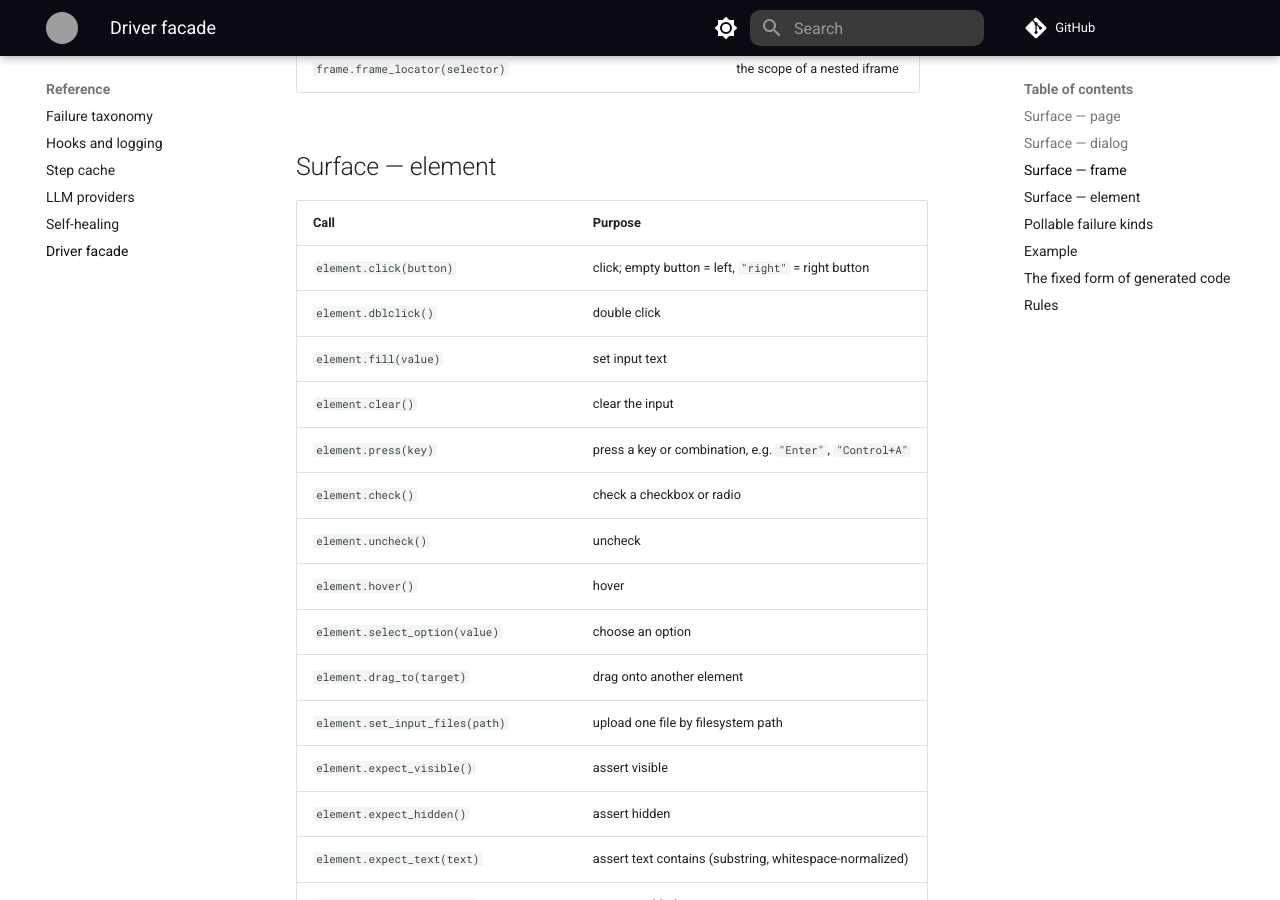
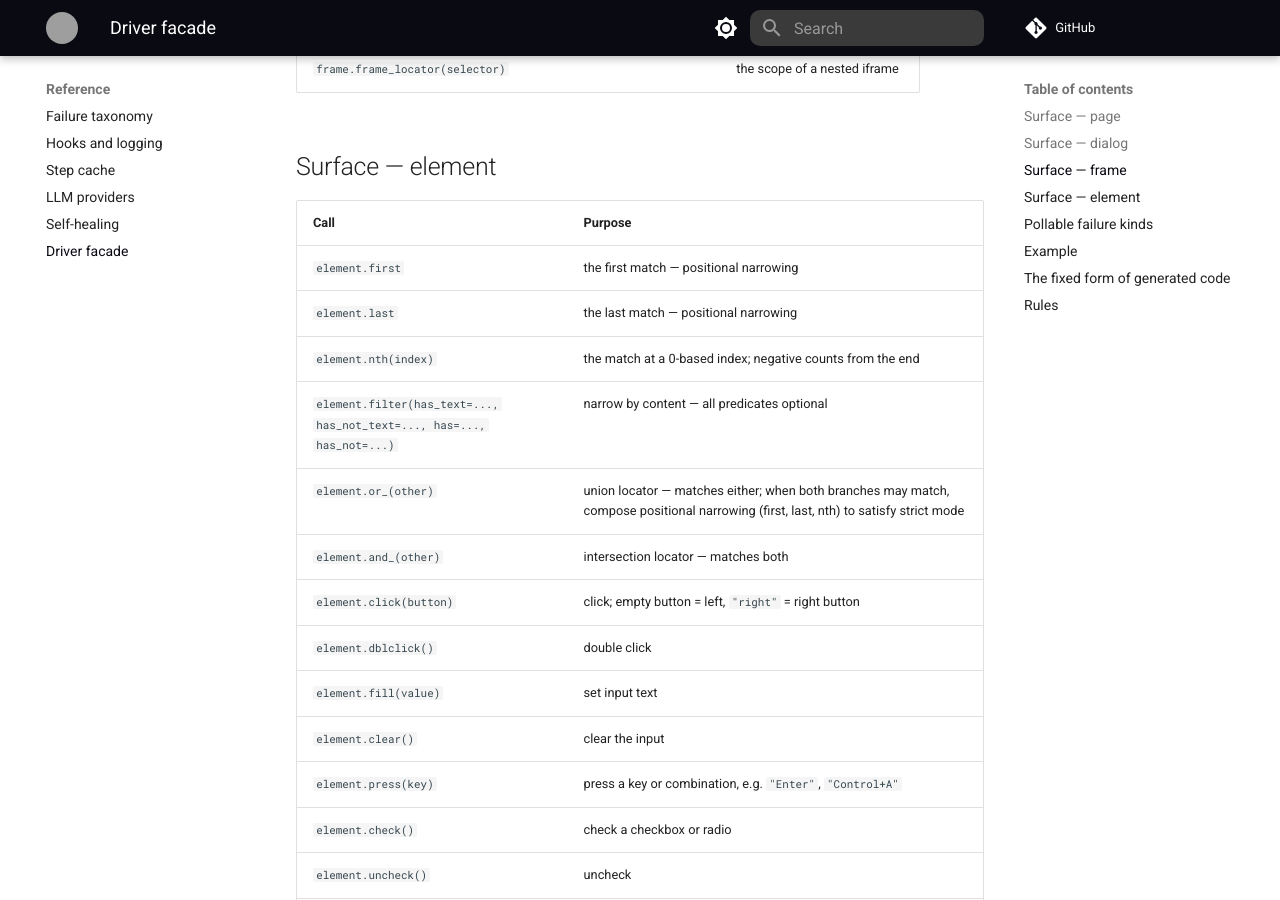
Before and after one commit to qarium/prettyplay, an MkDocs documentation site: the page built from docs/reference/driver-facade.md, in a window 1280 px wide and 900 px high, scrolled down 2938 px. Built offline with MkDocs 1.6.1 and Material for MkDocs 9.7.7, drawn with Linux system fonts in a browser that asks for light colours; comment, search, counter and statistics services are not loaded; some of the changed text lies outside the part shown; grey boxes are pictures that could not be loaded.

Commit message:
feat: driver-facade doc parity — six narrowing rows, narrowing example, strict-mode rule, fixed-form idioms

````diff
--- a/docs/reference/driver-facade.md
+++ b/docs/reference/driver-facade.md
@@ -79,6 +79,12 @@ the browser group — the facade surface itself is identical in every mode.
 
 | Call | Purpose |
 |---|---|
+| `element.first` | the first match — positional narrowing |
+| `element.last` | the last match — positional narrowing |
+| `element.nth(index)` | the match at a 0-based index; negative counts from the end |
+| `element.filter(has_text=..., has_not_text=..., has=..., has_not=...)` | narrow by content — all predicates optional |
+| `element.or_(other)` | union locator — matches either; when both branches may match, compose positional narrowing (first, last, nth) to satisfy strict mode |
+| `element.and_(other)` | intersection locator — matches both |
 | `element.click(button)` | click; empty button = left, `"right"` = right button |
 | `element.dblclick()` | double click |
 | `element.fill(value)` | set input text |
@@ -131,6 +137,19 @@ page.get_by_test_id("submit-button").click()
 page.locator("form > button.primary").expect_enabled()
 page.locator("//button[@type='submit']").expect_visible()
 page.locator("[data-qa='row'] > input").fill("text")
+```
+
+Narrowing a locator — positional, content, combinators:
+
+```python
+page.get_by_role("row").first.expect_text("Paid")
+page.get_by_role("listitem").last.expect_visible()
+page.get_by_role("row").nth(2).expect_text("Shipped")
+page.get_by_role("listitem").filter(has_text="Product X").expect_visible()
+page.get_by_role("button").and_(page.get_by_text("Save")).expect_enabled()
+
+# disjunction with the strict-mode guard — both texts may be present
+page.get_by_text("one").or_(page.get_by_text("two")).first.expect_visible()
 ```
 
 Dialogs:
@@ -197,6 +216,8 @@ facade — and working only through the facade surface:
 `page.get_by_test_id("submit-button").click()`,
 `page.locator("form > button.primary")`,
 `page.locator("//button[@type='submit']")`, `element.expect_visible()`,
+`page.get_by_role("row").first.expect_text("Paid")`,
+`page.get_by_role("listitem").filter(has_text="Product X").expect_visible()`,
 `with page.expect_dialog() as dialog:`,
 `with page.expect_popup() as popup:`, `page.frame_locator("#checkout")`,
 `page.scroll_down(600)` and alike. No provider constructs, no direct
@@ -213,6 +234,10 @@ driver imports, no fixed delays.
 - Auto-wait everywhere: no `time.sleep`, no fixed delays in step code —
   including around scrolls: the scrolled state is awaited through locators
   and expectations
+- A locator resolving to several elements fails an action or expectation with
+  the strict-mode violation — narrow positionally (`first`, `last`, `nth`) to
+  address one match; over an `or_` composition the positional narrowing is the
+  canonical guard when both branches may match
 - The screen mode of the browser group (empty, WxH, fullscreen, device
   name) changes only how the context opens — never the facade surface;
   step code is identical in every mode
````
Also changed, not shown: .goga/history/2026/better-healt-2/plan.md (+20 -20 lines).
